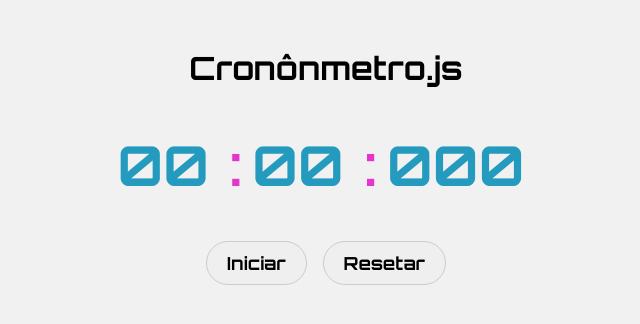
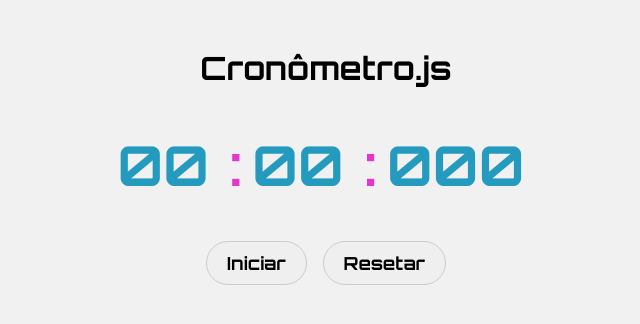
Before and after one commit to ErikaYuri/Cron-metro-, a plain HTML site: page index.html in a window 1280 px wide. Shown: the whole page, without its empty margins (314-954 px from the left). Drawn offline with Linux system fonts and the light colour scheme.

Commit message:
finalizando html

```diff
--- a/index.html
+++ b/index.html
@@ -15,7 +15,7 @@
 </head>
 <body>
     <div class="container">
-    <h1>Cronônmetro.js</h1>
+    <h1>Cronômetro.js</h1>
     <div class="timer">
         <div class="time" id="minutes">00</div>
         <div class="separator">:</div>
```
